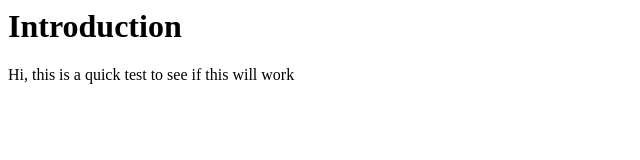
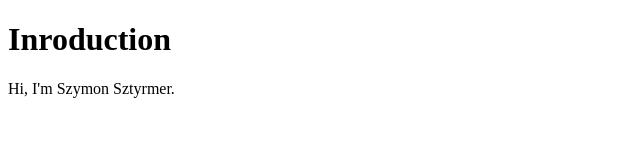
Before and after one commit to EllieSztyrmer/SzymonSztyrmer.github.io, a plain HTML site: page index.html in a window 1280 px wide. Shown: the whole page, without its empty margins (0-640 px from the left). Drawn offline with Linux system fonts and the light colour scheme.

Commit message:
made an actual start i guess

```diff
--- a/index.html
+++ b/index.html
@@ -1,2 +1,11 @@
-<h1>Introduction</h1>
-<p>Hi, this is a quick test to see if this will work</p>
+<!DOCTYPE html>
+<html>
+    <body>
+        <h1>
+            Inroduction
+        </h1>
+        <p>
+            Hi, I'm Szymon Sztyrmer.
+        </p>
+    </body>
+</html>
```
